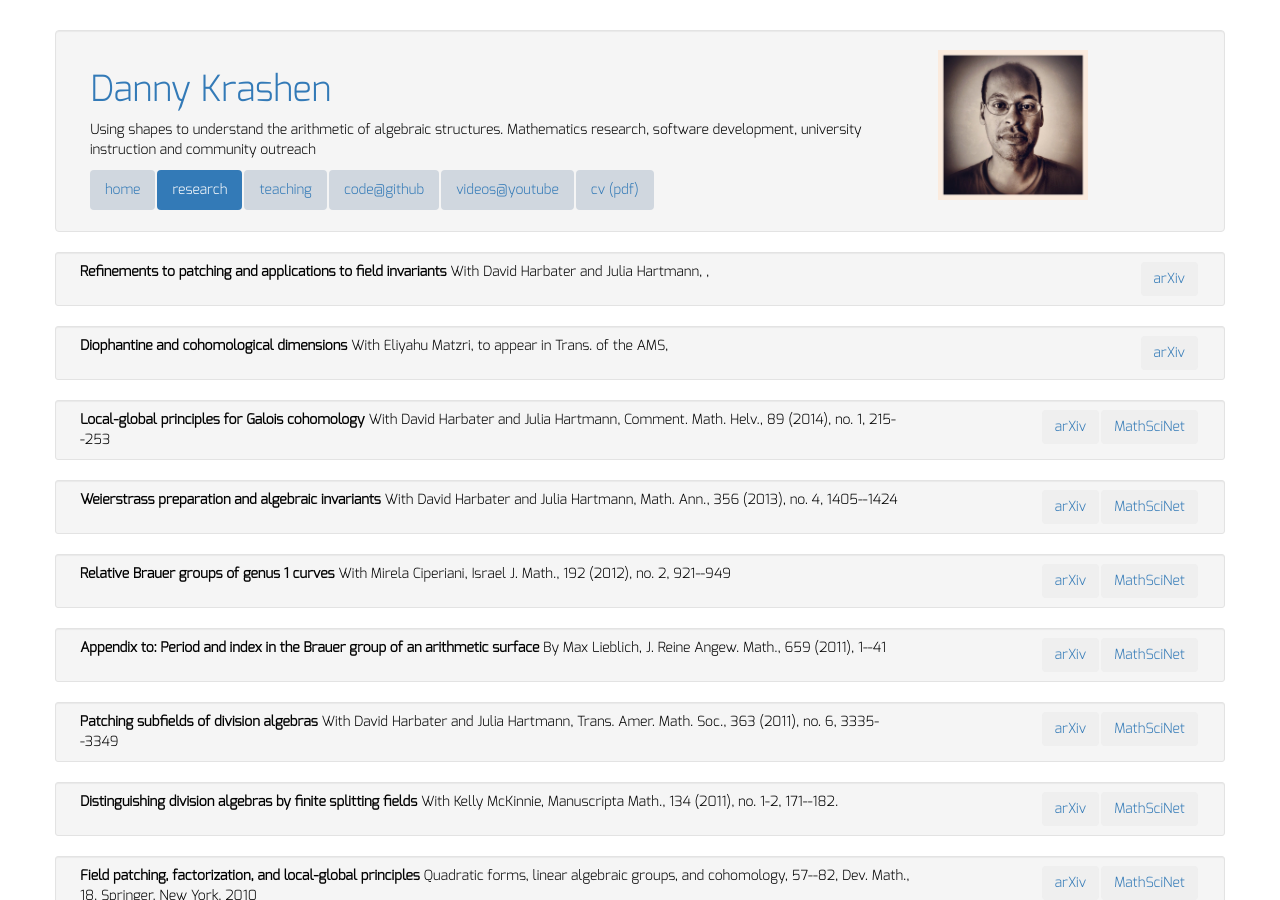
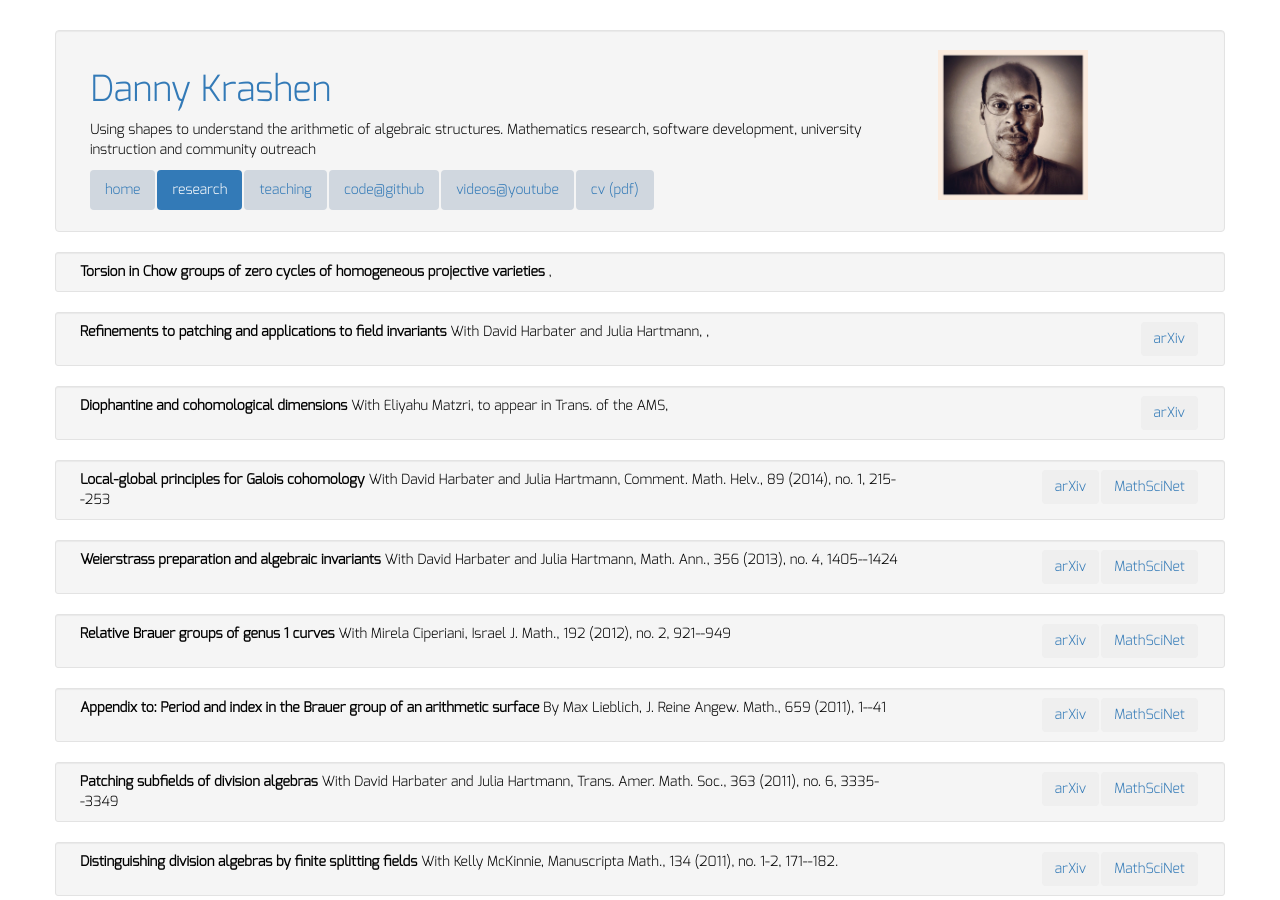
Before and after one commit to dkrashen/dkrashen.github.io, a Jekyll site: the page built from research/index.html, in a window 1280 px wide and 900 px high. Built offline with Jekyll 4.4.1, drawn with Linux system fonts in a browser that asks for light colours; nearby versions of some CDN libraries.

Commit message:
put yml (incomplete) for new paper: tors. 0-cycles

```diff
--- a/_data/publications.yml
+++ b/_data/publications.yml
@@ -1,3 +1,6 @@
+- title: "Torsion in Chow groups of zero cycles of homogeneous projective varieties"
+  year: 2014
+
 - title: "Refinements to patching and applications to field invariants"
   with: "David Harbater and Julia Hartmann"
   arxiv: "1404.4349"
```
